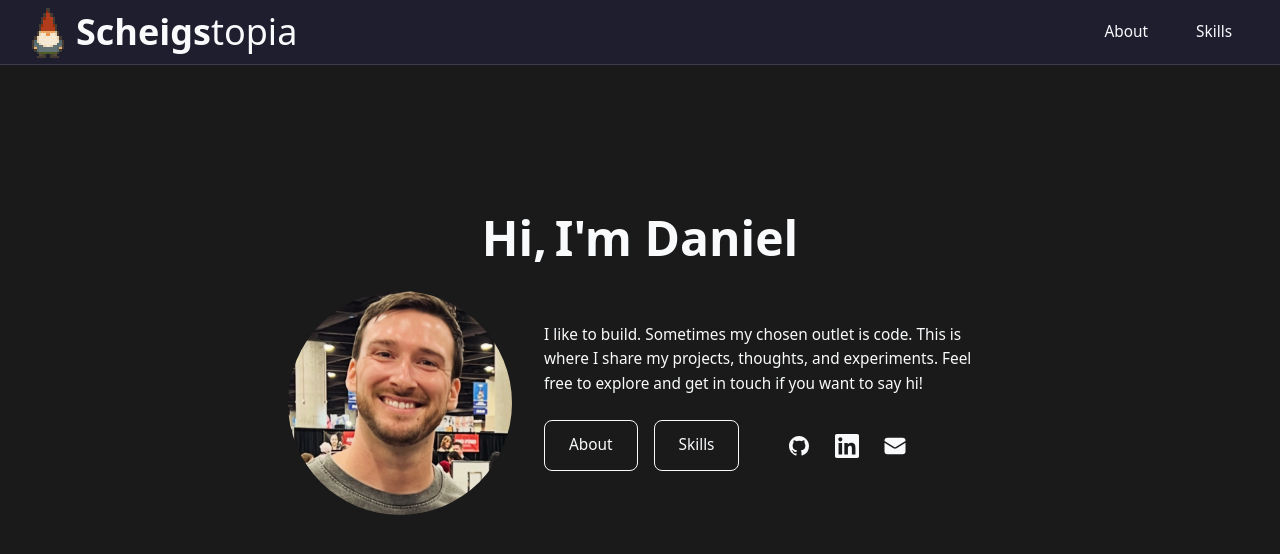
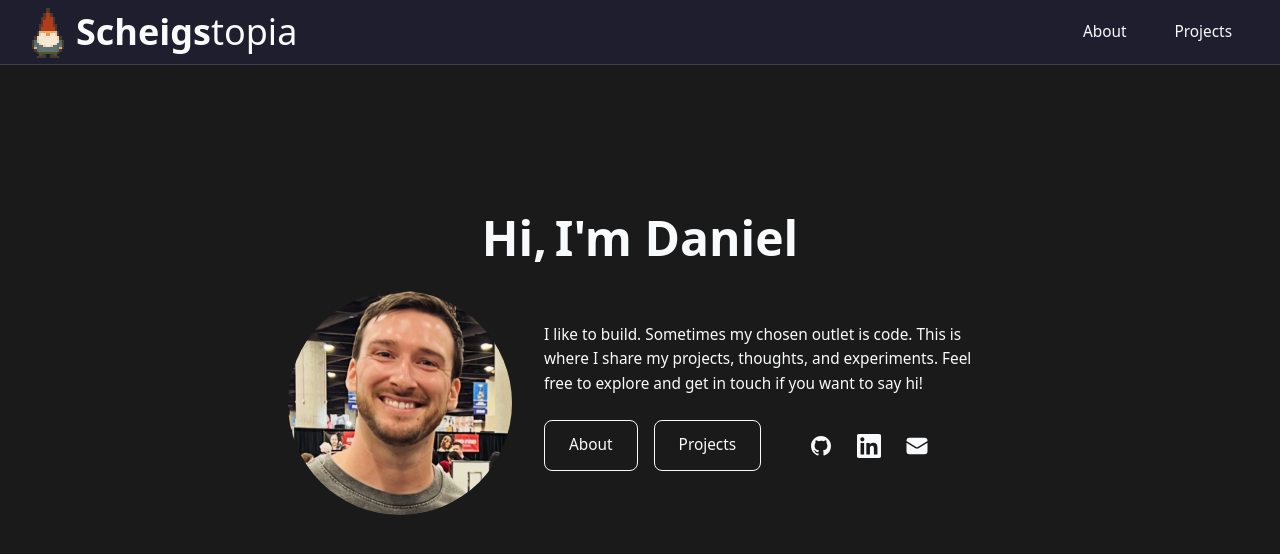
Before and after one commit to dscheigs/scheigstopia, a Next.js app: page / in a window 1280 px wide. Shown: the top 554 px of the page. Built offline with nearby package versions, Linux system fonts and the light colour scheme.

Commit message:
feat: rename skills to projects

```diff
--- a/src/app/skills/page.tsx
+++ b/src/app/projects/page.tsx
@@ -1,10 +1,10 @@
 import ProjectCard from '@/components/ui/ProjectCard';
 import { mockProjects } from '@/data/mockProjects';
 
-export default function Skills() {
+export default function Projects() {
     return (
         <div className="container mx-auto px-4 py-8">
-            <h1 className="text-page-title mb-6">Skills</h1>
+            <h1 className="text-page-title mb-6">Projects</h1>
 
             {/* Project Cards Grid */}
             <div className="grid grid-cols-1 md:grid-cols-2 lg:grid-cols-3 gap-8 mt-8">
--- a/src/components/layout/Header.tsx
+++ b/src/components/layout/Header.tsx
@@ -9,7 +9,7 @@ export default function Header() {
 
     const navigation = [
         { name: 'About', href: '/about' },
-        { name: 'Skills', href: '/skills' },
+        { name: 'Projects', href: '/projects' },
     ];
 
     return (
--- a/src/components/ui/HeroSection.tsx
+++ b/src/components/ui/HeroSection.tsx
@@ -46,7 +46,9 @@ export default function HeroSection() {
                     <div className="flex flex-col sm:flex-row items-center gap-12 justify-center lg:justify-start">
                         <div className="flex gap-4">
                             <OutlineButton href="/about">About</OutlineButton>
-                            <OutlineButton href="/skills">Skills</OutlineButton>
+                            <OutlineButton href="/projects">
+                                Projects
+                            </OutlineButton>
                         </div>
                         <SocialLinks />
                     </div>
```
